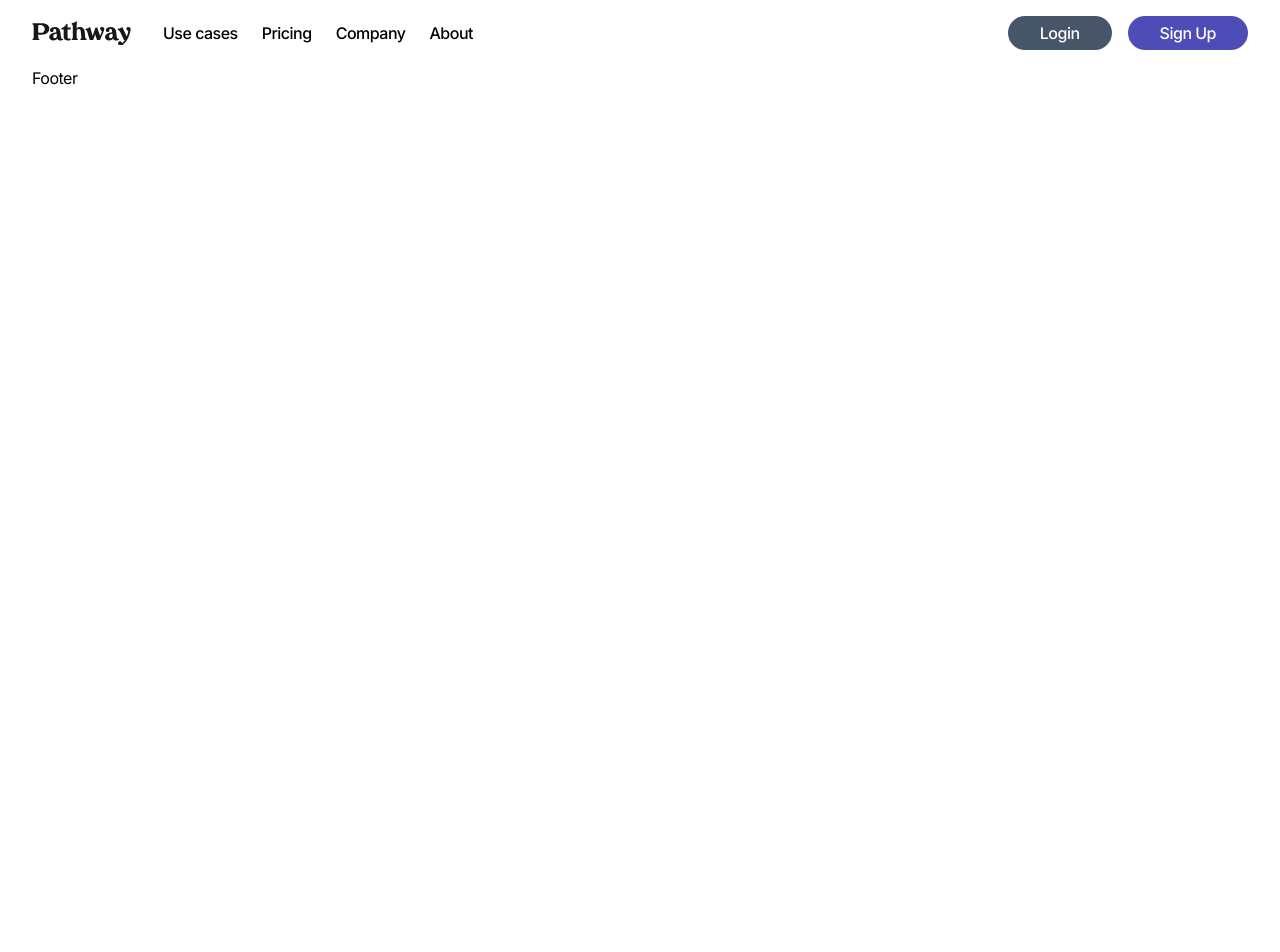
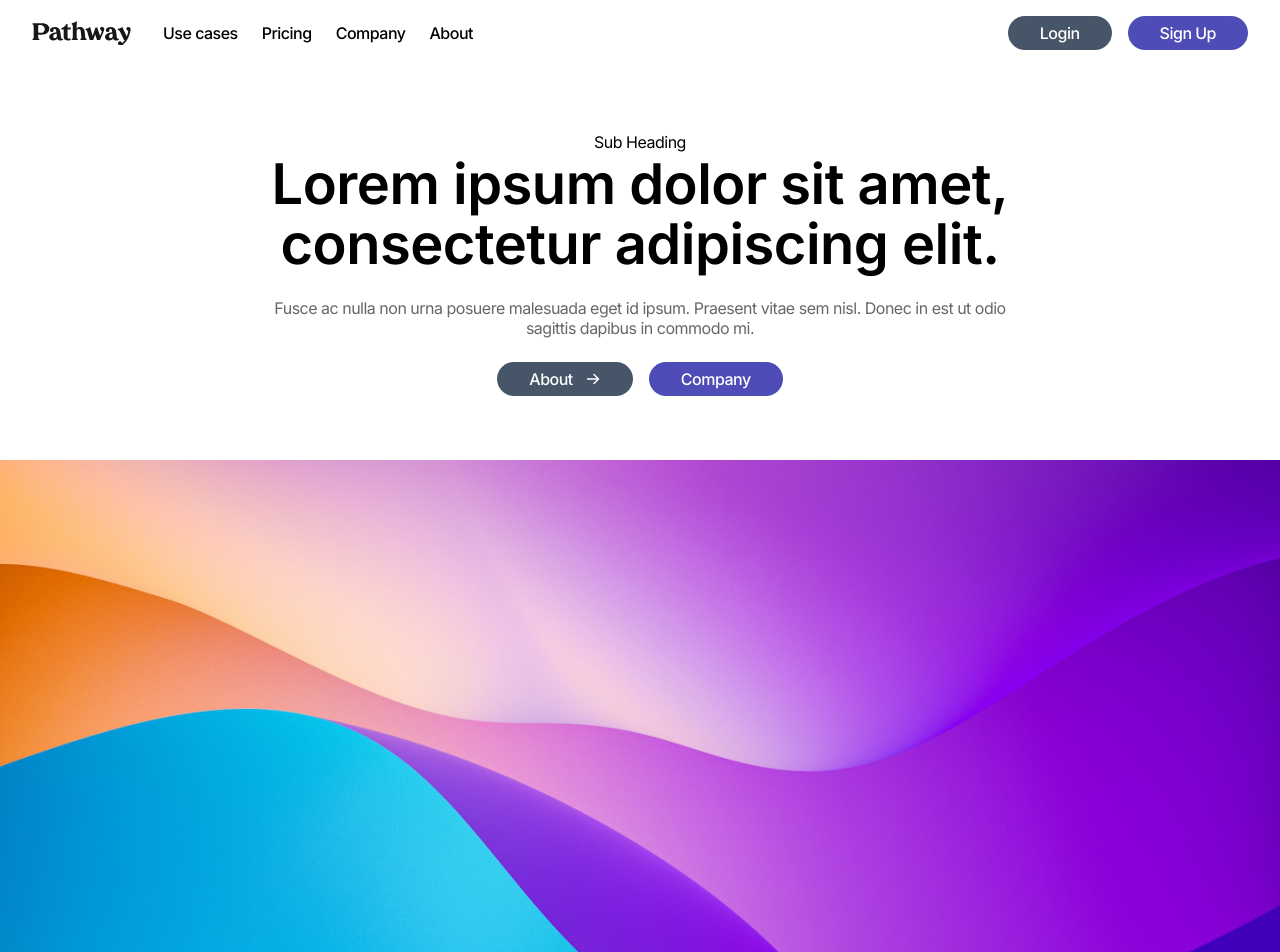
Before and after one commit to christian-luntok/pathway, a Next.js app: page / in a window 1280 px wide. Shown: the top 952 px of the page. Before the commit the page ends 800 px from the top, so only its background shows below. Built offline with nearby package versions, Linux system fonts and the light colour scheme.

Commit message:
Added Hero on index page. Initial implementation of Section Image.

```diff
--- a/components/Section/SectionImage.js
+++ b/components/Section/SectionImage.js
@@ -0,0 +1,18 @@
+
+const SectionImage = ({src, alt}) => {
+
+    return (
+        <section className="section-image image-container image-container__full">
+            <figure className="w-full">
+                <img
+                    src={src}
+                    alt={alt}
+                    height="640"
+                    width="1440"
+                />
+            </figure>
+        </section>
+    )
+}
+
+export default SectionImage
--- a/pages/index.js
+++ b/pages/index.js
@@ -1,9 +1,9 @@
-
+import Hero from "@components/Hero"
 
 const Home = () => {
   return (
     <section className="">
-
+        <Hero />
     </section>
   )
 }
```
Also changed, not shown: public/images/Hero.jpg (added).
